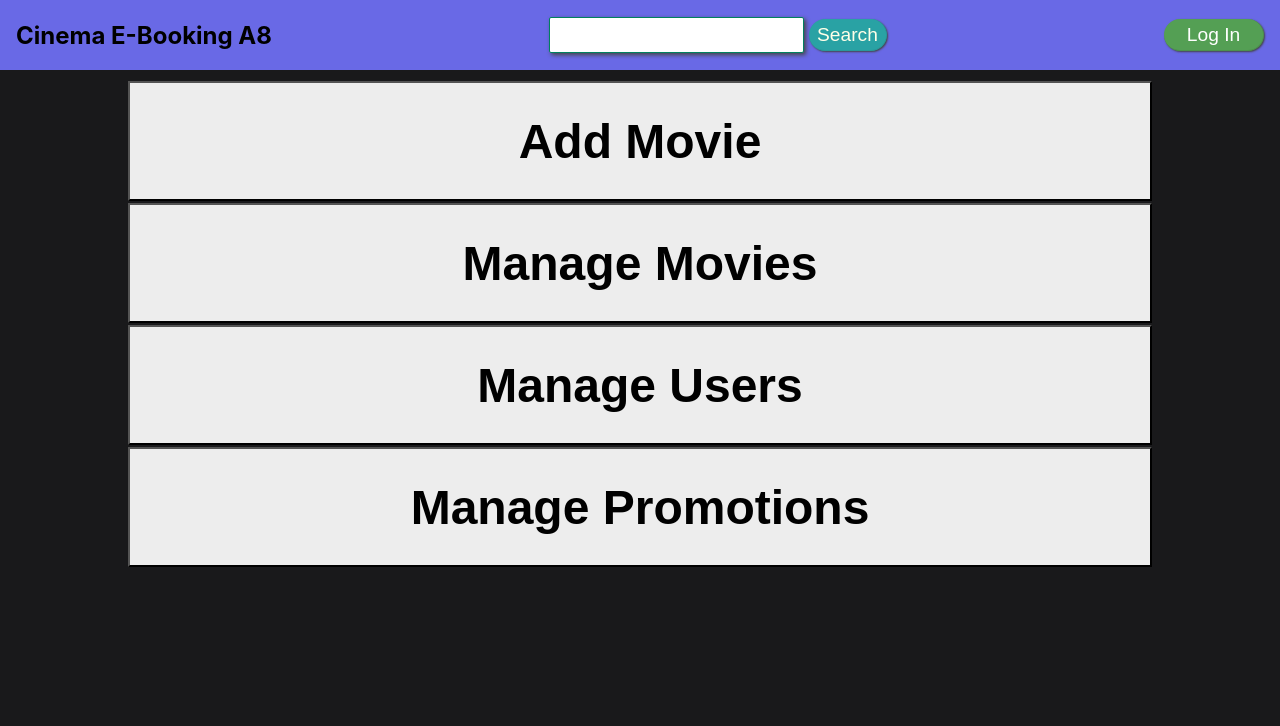
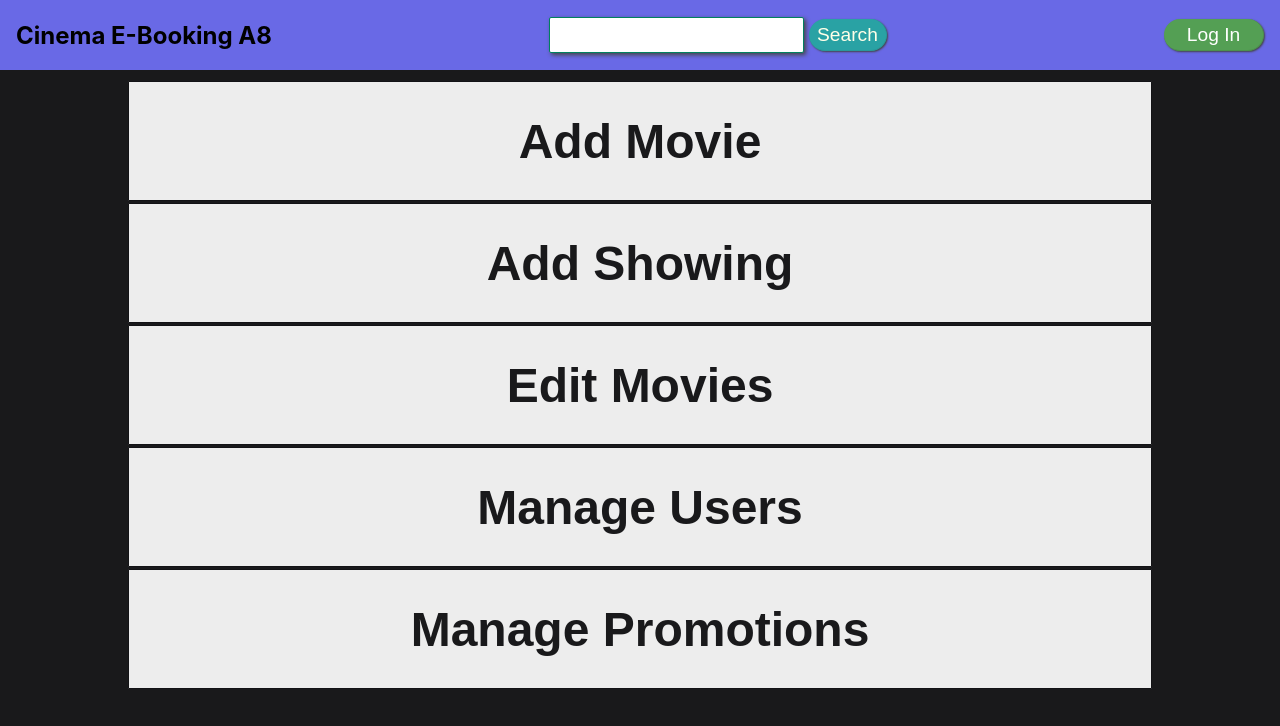
Before and after one commit to GitSeaBass/CinemaEBooking, a React (Create React App) app in the folder Frontend/cinema-ebooking/: page /admin in a window 1280 px wide. Shown: the top 726 px of the page. Built offline with nearby package versions, Linux system fonts and the light colour scheme.

Commit message:
adding buttons

```diff
--- a/Frontend/cinema-ebooking/src/components/AdminHomePage.css
+++ b/Frontend/cinema-ebooking/src/components/AdminHomePage.css
@@ -11,8 +11,8 @@
     height: 120px;
 
     margin: 1px 0;
-
-    background-color: #ededed;
+    border: 1px solid #131316;
+    border-radius: 1px;
 
     font-size: 3rem;
     font-weight: bold;
@@ -22,6 +22,22 @@
     transition: all 300ms ease-in-out 200ms;
 }
 
-.AdminHomePage-admin-button:hover {
+.AdminHomePage-admin-button-1 {
+    background-color: #ededed;
+
+    color: #19191b;
+}
+
+.AdminHomePage-admin-button-1:hover {
     background-color: #cccccc;
 }
+
+.AdminHomePage-admin-button-2 {
+    background-color: #2d2d30;
+
+    color: #a4a4a4;
+}
+
+.AdminHomePage-admin-button-2:hover {
+    background-color: #262629;
+}
--- a/Frontend/cinema-ebooking/src/components/AdminHomePage.js
+++ b/Frontend/cinema-ebooking/src/components/AdminHomePage.js
@@ -10,7 +10,7 @@ import { useState } from 'react';
 function AdminHomePage(props) {
     const [option, setOption] = useState(0)
 
-    function addclick() {
+    function addMovieClick() {
         if (option === 1) {
             setOption(0)
         } else {
@@ -18,7 +18,7 @@ function AdminHomePage(props) {
         }
     }
 
-    function movieclick() {
+    function addShowingClick() {
         if (option === 2) {
             setOption(0)
         } else {
@@ -26,7 +26,7 @@ function AdminHomePage(props) {
         }
     }
 
-    function userclick() {
+    function editMoviesClick() {
         if (option === 3) {
             setOption(0)
         } else {
@@ -34,11 +34,19 @@ function AdminHomePage(props) {
         }
     }
 
-    function promoclick() {
+    function manageUsersClick() {
         if (option === 4) {
             setOption(0)
         } else {
             setOption(4)
+        }
+    }
+
+    function managePromosClick() {
+        if (option === 5) {
+            setOption(0)
+        } else {
+            setOption(5)
         }
     }
 
@@ -47,43 +55,51 @@ function AdminHomePage(props) {
             <NavBar user={props.user} setUser={props.setUser} moviearray={props.moviearray} />
             {option === 0 &&
                 <div className='AdminHomePage-options'>
-                    <button className='AdminHomePage-admin-button' onClick={addclick}>Add Movie</button>
-                    <button className='AdminHomePage-admin-button' onClick={movieclick}>Manage Movies</button>
-                    <button className='AdminHomePage-admin-button' onClick={userclick}>Manage Users</button>
-                    <button className='AdminHomePage-admin-button' onClick={promoclick}>Manage Promotions</button>
+                    <button className='AdminHomePage-admin-button AdminHomePage-admin-button-1' onClick={addMovieClick}>Add Movie</button>
+                    <button className='AdminHomePage-admin-button AdminHomePage-admin-button-1' onClick={addShowingClick}>Add Showing</button>
+                    <button className='AdminHomePage-admin-button AdminHomePage-admin-button-1' onClick={editMoviesClick}>Edit Movies</button>
+                    <button className='AdminHomePage-admin-button AdminHomePage-admin-button-1' onClick={manageUsersClick}>Manage Users</button>
+                    <button className='AdminHomePage-admin-button AdminHomePage-admin-button-1' onClick={managePromosClick}>Manage Promotions</button>
                 </div>
             }
 
             {option === 1 &&
                 <>
                     <div className='AdminHomePage-options'>
-                        <button className='AdminHomePage-admin-button' onClick={addclick}>Add Movie</button>
+                        <button className='AdminHomePage-admin-button AdminHomePage-admin-button-1' onClick={addMovieClick}>Add Movie</button>
                     </div>
-                    <AddMovies moviearray={props.moviearray} />
+                    <AddMovies />
                 </>
             }
             {option === 2 &&
                 <>
                     <div className='AdminHomePage-options'>
-                        <button className='AdminHomePage-admin-button' onClick={movieclick}>Manage Movies</button>
+                        <button className='AdminHomePage-admin-button AdminHomePage-admin-button-2' onClick={addShowingClick}>Add Showing</button>
                     </div>
-                    <ManageMovies moviearray={props.moviearray} />
                 </>
             }
             {option === 3 &&
                 <>
                     <div className='AdminHomePage-options'>
-                        <button className='AdminHomePage-admin-button' onClick={userclick}>Manage Users</button>
+                        <button className='AdminHomePage-admin-button AdminHomePage-admin-button-2' onClick={editMoviesClick}>Edit Movies</button>
                     </div>
-                    <ManageUsers userarray={props.userarray} />
+                    <ManageMovies />
                 </>
             }
             {option === 4 &&
                 <>
                     <div className='AdminHomePage-options'>
-                        <button className='AdminHomePage-admin-button' onClick={promoclick}>Manage Promotions</button>
+                        <button className='AdminHomePage-admin-button AdminHomePage-admin-button-2' onClick={manageUsersClick}>Manage Users</button>
                     </div>
-                    <ManagePromotions promoarray={props.promoarray} />
+                    <ManageUsers />
+                </>
+            }
+            {option === 5 &&
+                <>
+                    <div className='AdminHomePage-options'>
+                        <button className='AdminHomePage-admin-button AdminHomePage-admin-button-2' onClick={managePromosClick}>Manage Promotions</button>
+                    </div>
+                    <ManagePromotions />
                 </>
             }
         </>
--- a/Frontend/cinema-ebooking/src/components/ManageMovies.css
+++ b/Frontend/cinema-ebooking/src/components/ManageMovies.css
@@ -21,12 +21,13 @@
     padding: 10px;
 }
 
-.ManageMovies-edit-button {
-    width: 10%;
+.ManageMovies-button {
+    width: 90px;
 
+    margin: 0 0.25rem;
     border: none;
-    border-top: 1px solid #6969e6;
-    border-left: 1px solid #6969e6;
+    border-top: 1px solid #616161;
+    border-left: 1px solid #616161;
     border-radius: 10px;
 
     background-color: #19191b;
@@ -35,4 +36,10 @@
     color: #a4a4a4;
 
     cursor: pointer;
+
+    transition: all 300ms ease-in-out 200ms;
 }
+
+.ManageMovies-button:hover {
+    background-color: #151518;
+}
--- a/Frontend/cinema-ebooking/src/components/ManageMovies.js
+++ b/Frontend/cinema-ebooking/src/components/ManageMovies.js
@@ -20,7 +20,10 @@ function ManageMovies(props) {
             {movies.map((item) => (
                 <div className='ManageMovies-movie-segment'>
                     <div>{item.title}</div>
-                    <button className='ManageMovies-edit-button'>Edit</button>
+                    <div>
+                        <button className='ManageMovies-button'>Edit</button>
+                        <button className='ManageMovies-button'>Archive</button>
+                    </div>
                 </div>
             ))}
         </div>
```
